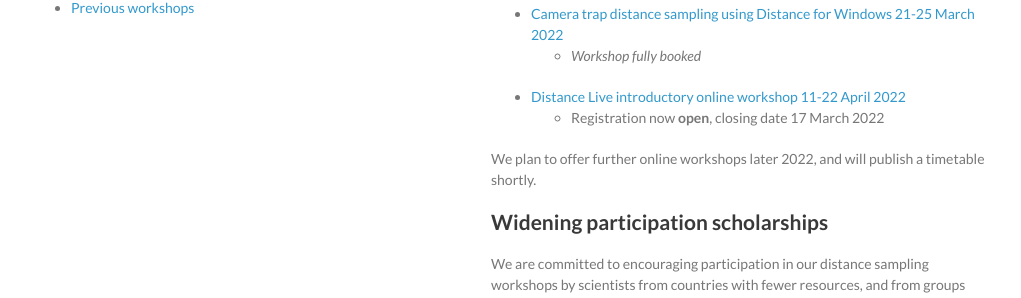
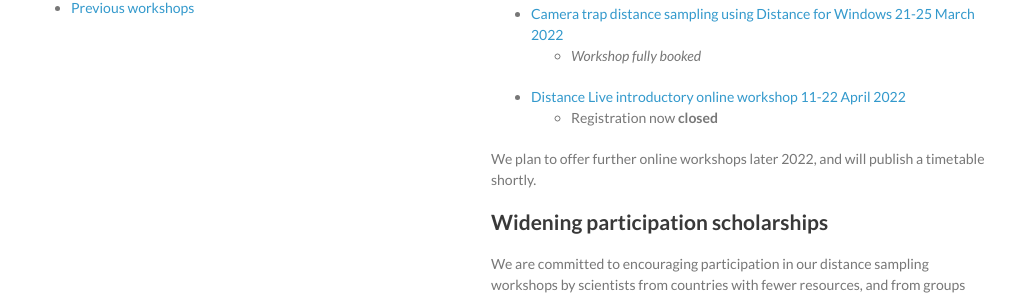
Before and after one commit to distanceworkshops/distanceworkshops.github.io, a Jekyll site: the page built from index.md, in a window 1280 px wide and 900 px high. Shown: the part 328-626 px from the top of the window, without its empty margins (129-1150 px from the left). Built offline with Jekyll 4.4.1, drawn with Linux system fonts in a browser that asks for light colours.

Commit message:
intro registration closed

```diff
--- a/index.md
+++ b/index.md
@@ -20,7 +20,7 @@ The following workshops are currently planned.  We will post further updates her
 - [Camera trap distance sampling using Distance for Windows 21-25 March 2022](http://workshops.distancesampling.org/CTDS-Mar2022.html)
   - *Workshop fully booked*
 - [Distance Live introductory online workshop 11-22 April 2022](http://workshops.distancesampling.org/intro-apr-22.html)
-  - Registration now **open**, closing date 17 March 2022
+  - Registration now **closed**
 
 We plan to offer further online workshops later 2022, and will publish a timetable shortly.
 
```
